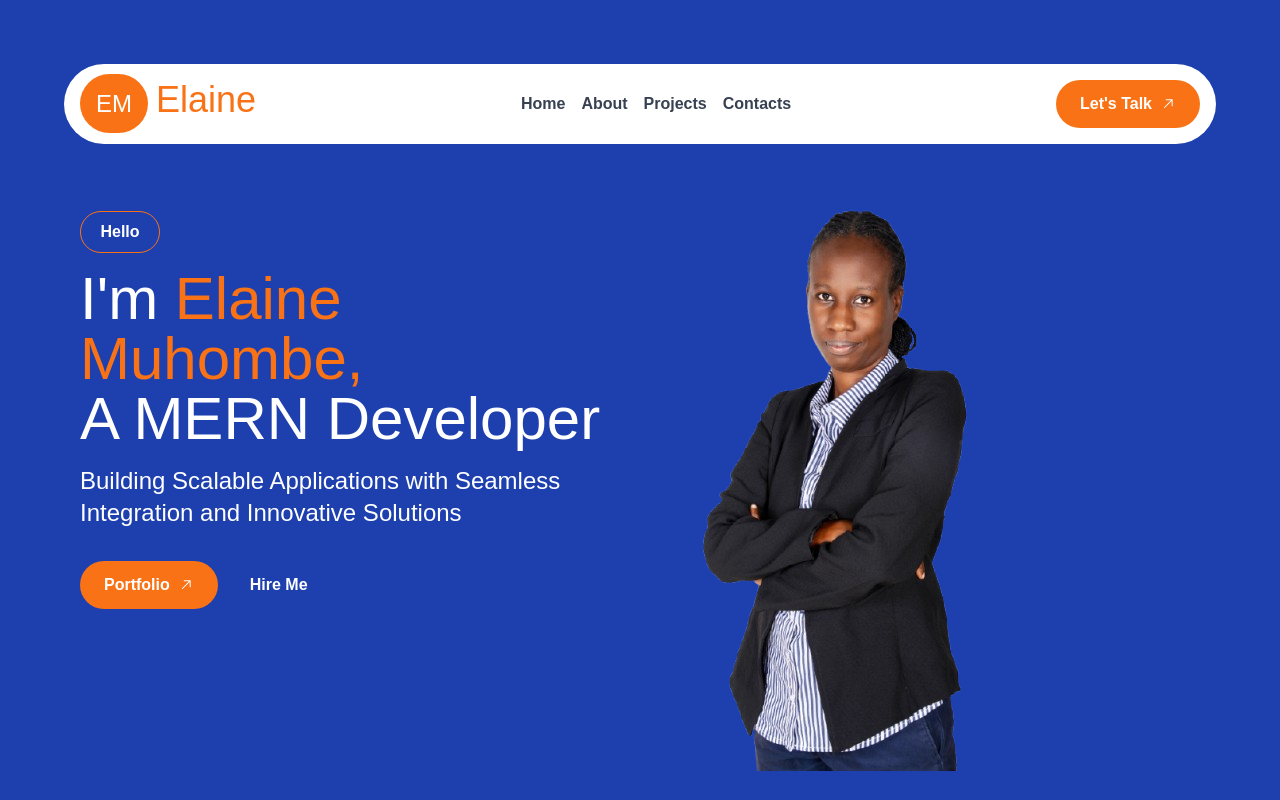
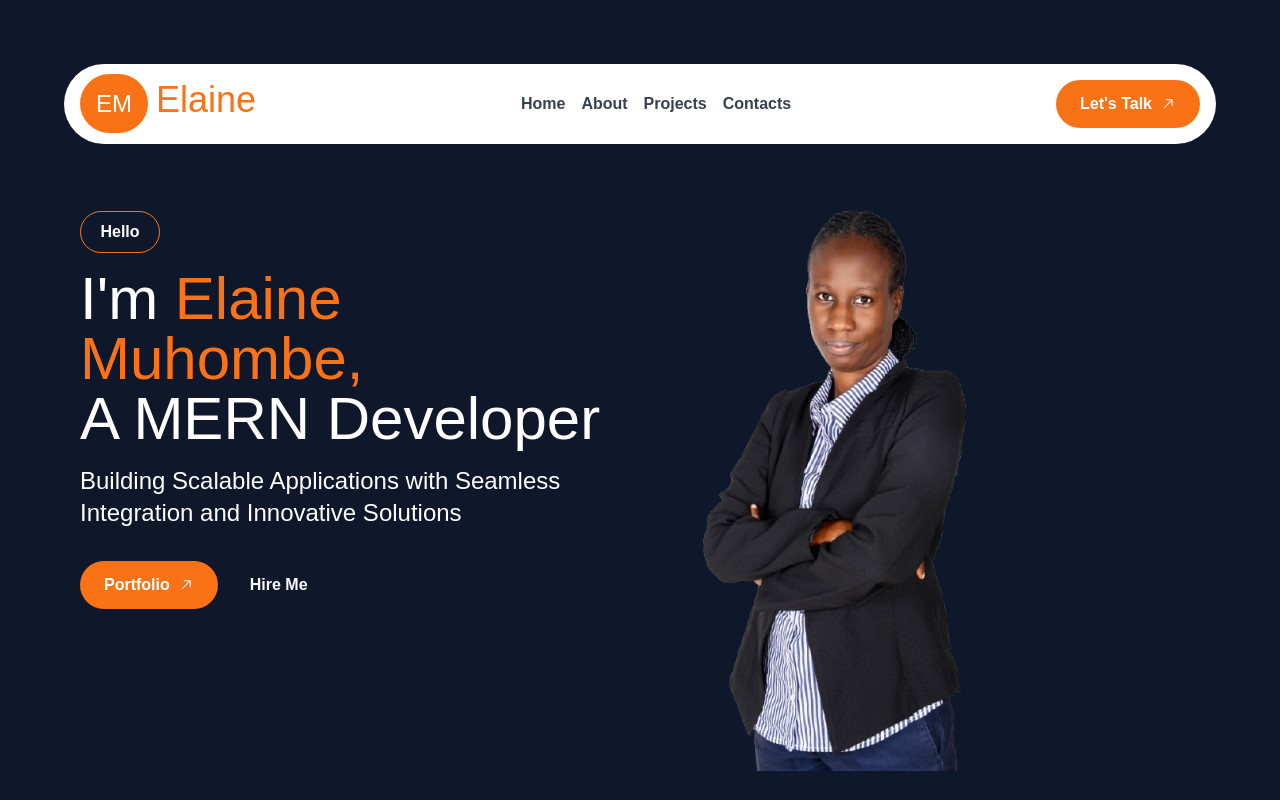
Before and after one commit to elaine-mern-dev/elaine-portfolio, a React (Vite) app: page / in a window 1280 px wide. Shown: the top 800 px of the page. Built offline with nearby package versions, Linux system fonts and the light colour scheme.

Commit message:
style: update background color to #0f172a for dark theme

```diff
--- a/src/index.css
+++ b/src/index.css
@@ -2,7 +2,7 @@ html,
 body,
 #root {
   height: 100%;
-  background-color: #1E40AF;
+  background-color: #0f172a;
   font-family: 'Poppins', sans-serif;
   margin: 0;
 }
```
